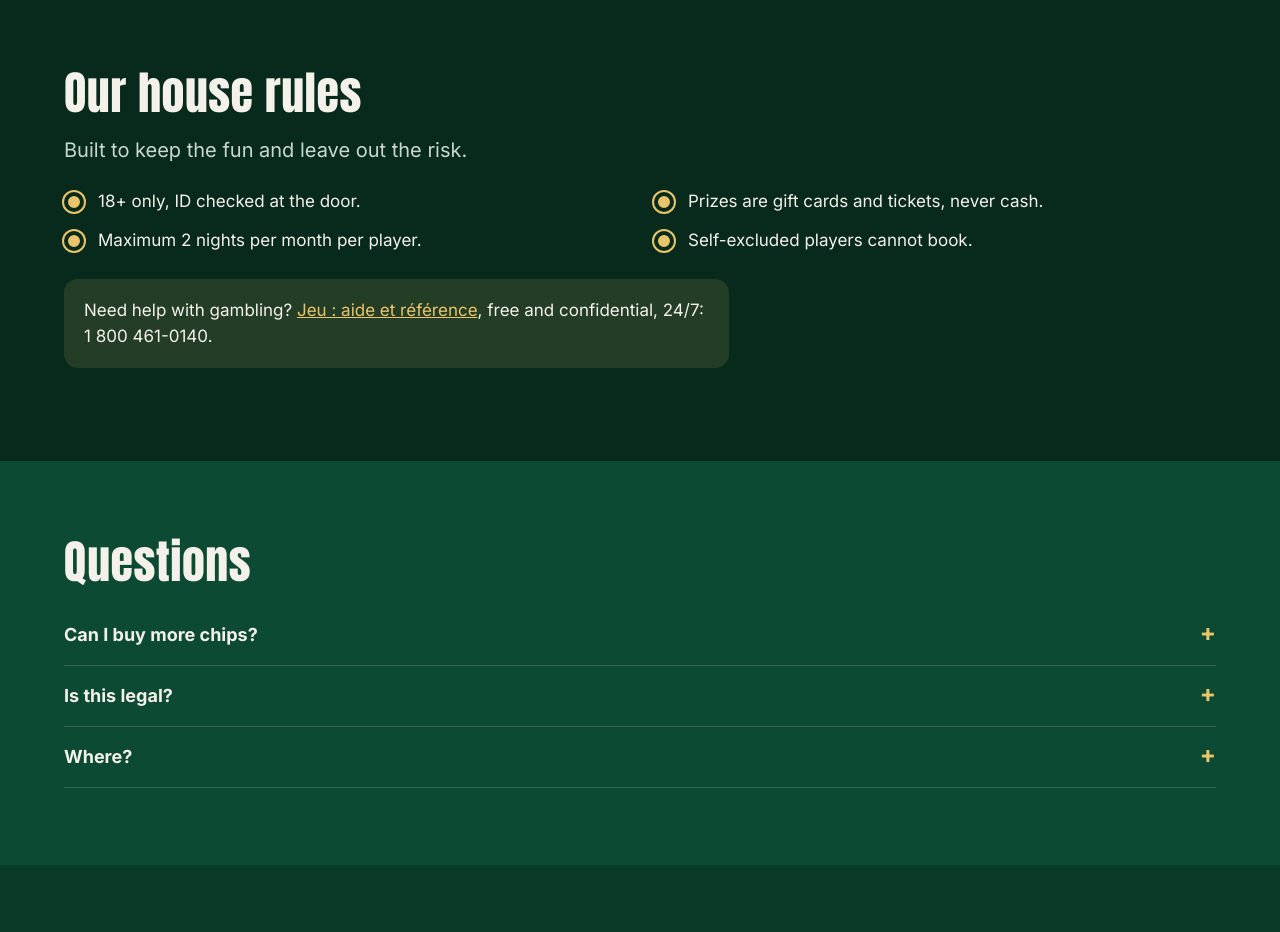
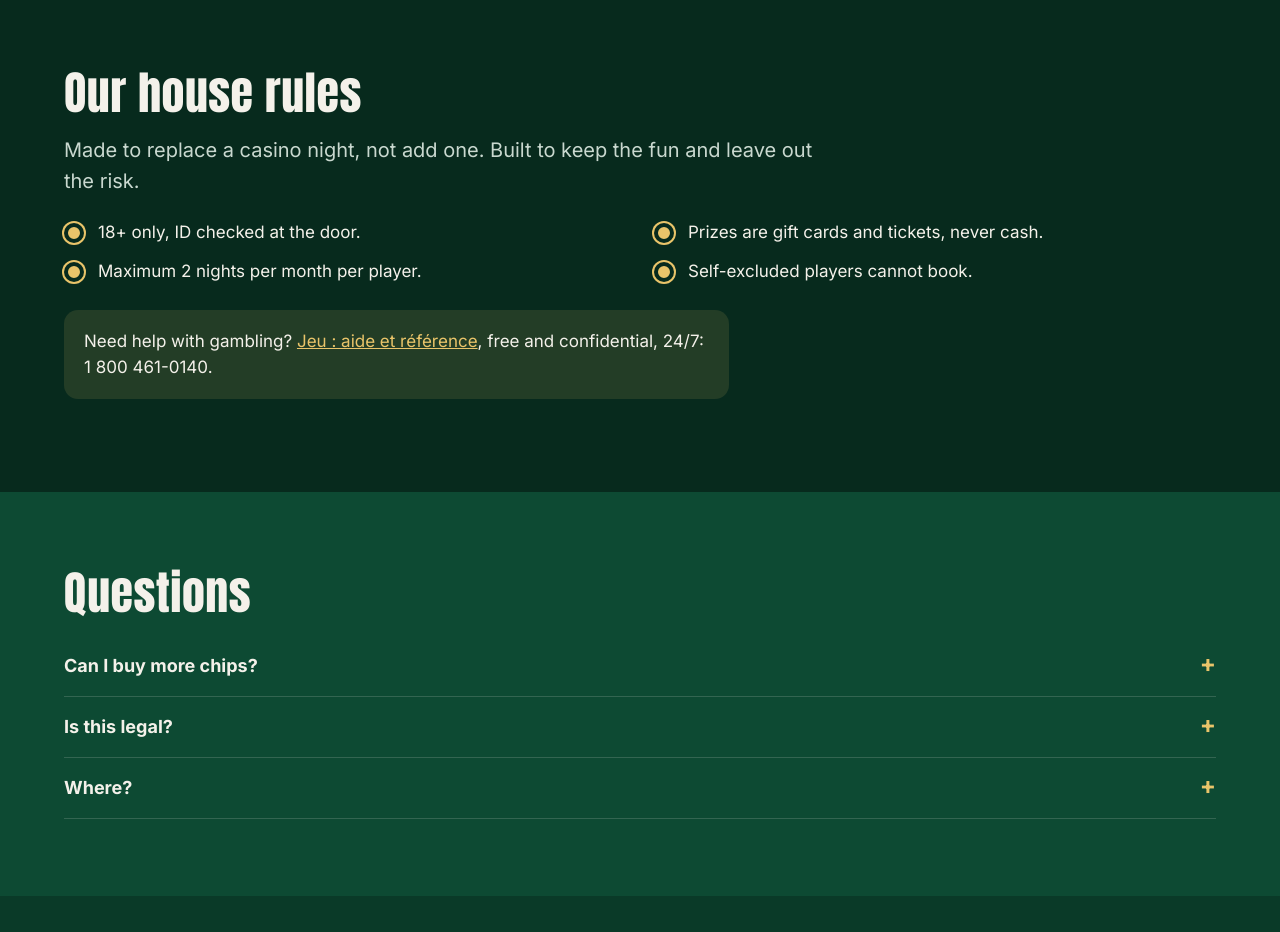
Before and after one commit to thibaultduverger10-ship-it/jackpot-nights, a plain HTML site: page index.html in a window 1280 px wide. Shown: the part 2120-3052 px from the top of the page. Drawn offline with Linux system fonts and the light colour scheme.

Commit message:
V2: say the night is made to replace a casino night, not add one
Co-Authored-By: Claude Opus 5.5 <noreply@anthropic.com>
Claude-Session: https://claude.ai/code/session_014wtFrcdFc3t8cs6BqwQ5eG

```diff
--- a/index.html
+++ b/index.html
@@ -169,7 +169,7 @@ footer{padding:28px max(5vw,18px);background:#051e15;font-size:14px;color:var(--
 <section class="band deep">
   <div class="wrap">
     <h2>Our house rules</h2>
-    <p class="lead">Built to keep the fun and leave out the risk.</p>
+    <p class="lead">Made to replace a casino night, not add one. Built to keep the fun and leave out the risk.</p>
     <ul class="rules">
       <li>18+ only, ID checked at the door.</li>
       <li>Prizes are gift cards and tickets, never cash.</li>
```
